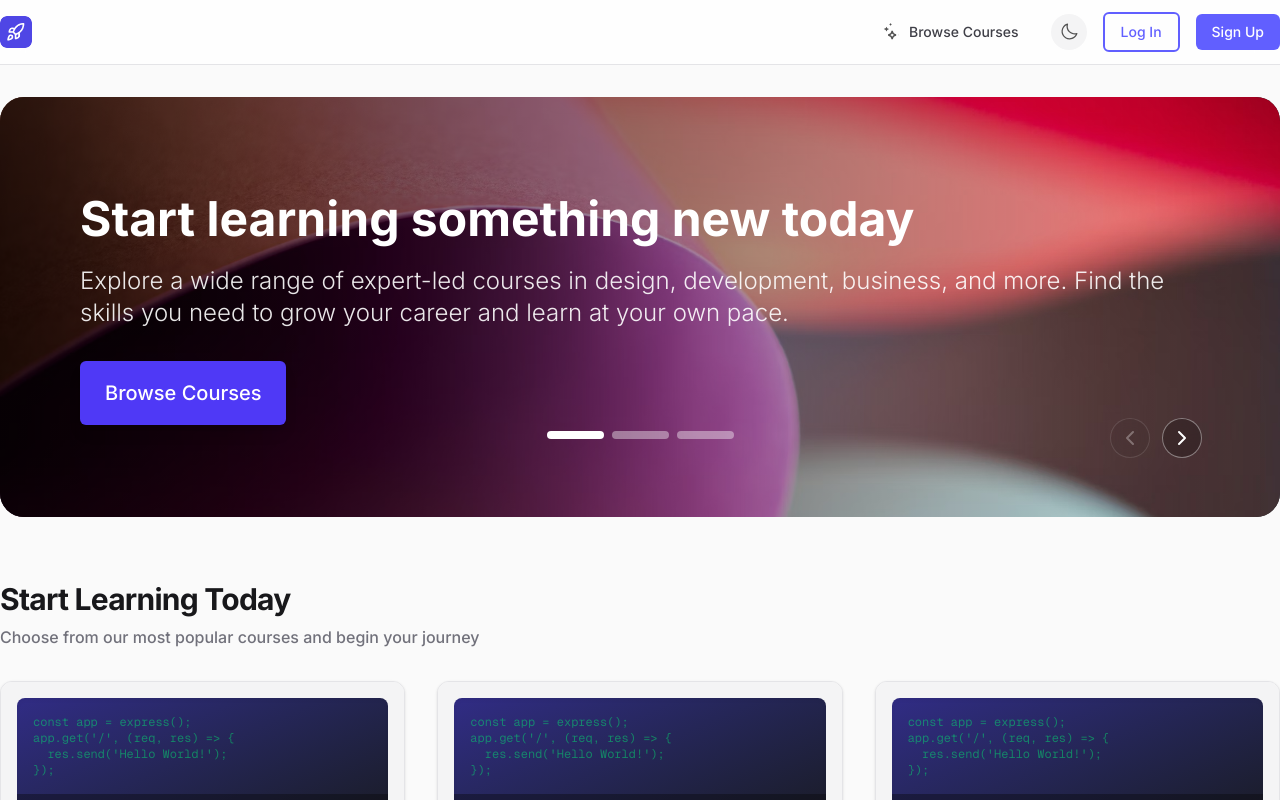
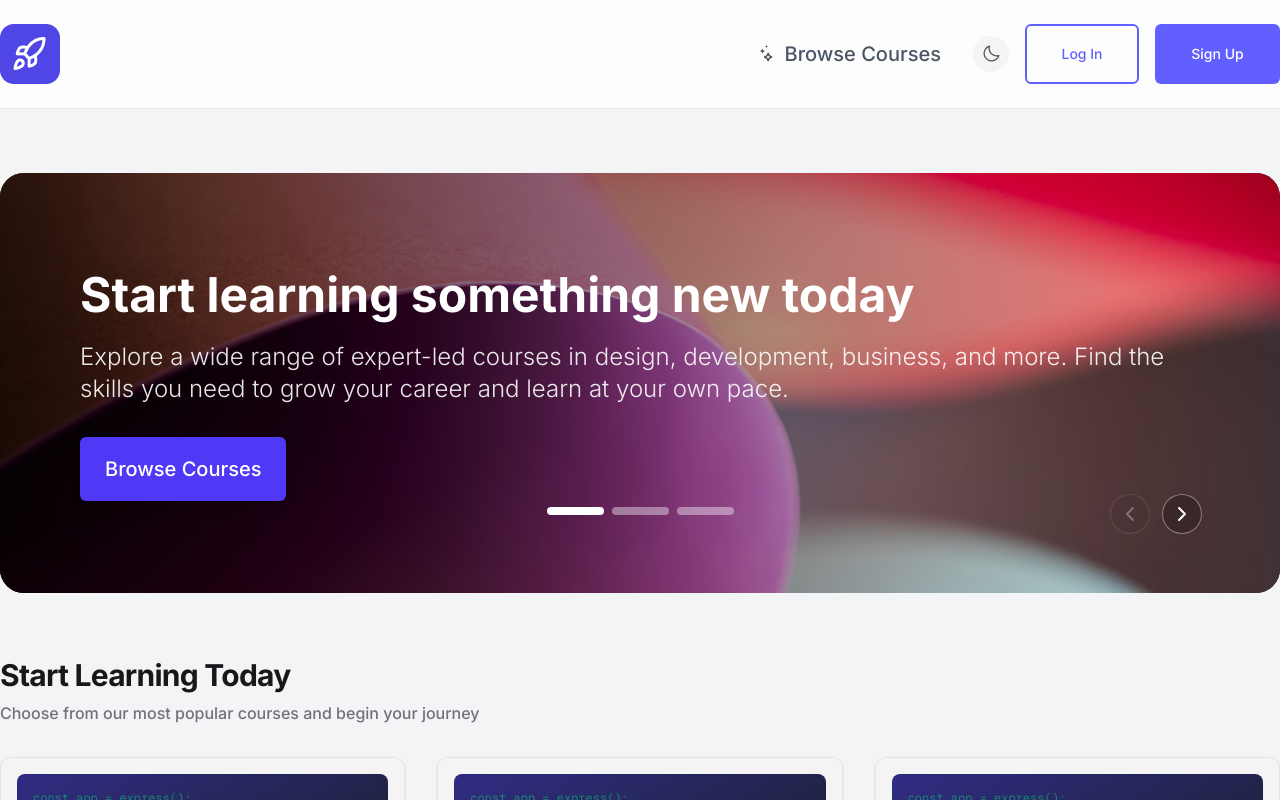
Before and after one commit to sector127/rdbr, a Next.js app: page / in a window 1280 px wide. Shown: the top 800 px of the page. Built offline with nearby package versions, Linux system fonts and the light colour scheme.

Commit message:
fixed navbar

```diff
--- a/app/globals.css
+++ b/app/globals.css
@@ -3,7 +3,7 @@
 @variant dark (&:where(.dark, .dark *));
 
 :root {
-  --background: #ffffff;
+  --background: #f3f4f6;
   --foreground: #171717;
 }
 
--- a/app/page.tsx
+++ b/app/page.tsx
@@ -12,7 +12,7 @@ export default function Home() {
   ];
 
   return (
-    <div className="min-h-screen flex flex-col bg-zinc-50 dark:bg-black font-sans">
+    <div className="min-h-screen flex flex-col bg-gray-100 dark:bg-black font-sans">
       <Header />
 
       <main className="flex-1 w-full max-w-[1566px] mx-auto px-4 lg:px-0 pb-16">
--- a/components/Button.tsx
+++ b/components/Button.tsx
@@ -17,7 +17,7 @@ export function Button({
 
   const variants = {
     solid: "bg-indigo-500 text-white hover:bg-indigo-600 active:bg-indigo-700",
-    outline: "border-2 border-indigo-500 text-indigo-500 hover:bg-indigo-50 active:bg-indigo-100",
+    outline: "border-2 border-indigo-500 text-indigo-500 hover:bg-indigo-600 hover:text-white active:bg-indigo-100",
     ghost: "text-indigo-500 hover:bg-indigo-50 active:bg-indigo-100 dark:hover:bg-indigo-950 dark:text-indigo-400"
   };
 
--- a/components/Footer.tsx
+++ b/components/Footer.tsx
@@ -3,7 +3,7 @@ import Link from "next/link";
 
 export function Footer() {
   return (
-    <footer className="mt-16 bg-zinc-50 border-t border-zinc-200 py-12 dark:bg-zinc-950 dark:border-zinc-800">
+    <footer className="mt-16 bg-gray-100 border-t border-zinc-200 py-12 dark:bg-zinc-950 dark:border-zinc-800">
       <div className="mx-auto max-w-[1566px] px-4 lg:px-0">
         <div className="grid grid-cols-1 md:grid-cols-4 gap-8">
           <div className="flex flex-col gap-4 col-span-1 md:col-span-2">
--- a/components/Header.tsx
+++ b/components/Header.tsx
@@ -5,30 +5,30 @@ import { ThemeToggle } from "./ThemeToggle";
 
 export function Header() {
   return (
-    <header className="sticky top-0 z-50 w-full border-b border-zinc-200 bg-white/80 backdrop-blur-md dark:border-zinc-800 dark:bg-black/80">
-      <div className="mx-auto flex h-16 max-w-[1566px] items-center justify-between px-4 lg:px-0">
+    <header className="sticky top-0 z-50 w-full border-b border-gray-200 bg-white/80 backdrop-blur-md dark:border-zinc-800 dark:bg-black/80">
+      <div className="mx-auto flex py-6 max-w-[1566px] items-center justify-between px-4 lg:px-0">
         <div className="flex items-center gap-2">
           <Link href="/" className="flex items-center gap-2">
             <Image
               src="/logo.png"
               alt="Logo"
-              width={32}
-              height={32}
+              width={60}
+              height={60}
               className="rounded-md"
             />
           </Link>
         </div>
 
         <div className="flex items-center gap-4">
-          <button className="flex items-center gap-2 text-sm font-medium text-zinc-700 hover:text-black dark:text-zinc-300 dark:hover:text-white transition-colors">
+          <button className="flex items-center gap-2 text-xl font-medium text-gray-600 hover:text-black dark:text-zinc-300 dark:hover:text-white transition-colors">
             <Image src="/icons/BrowseCourses.svg" alt="Browse Courses" width={20} height={20} className="dark:invert" />
             Browse Courses
           </button>
 
           <div className="hidden sm:flex items-center gap-4 ml-4">
             <ThemeToggle />
-            <Button variant="outline" className="border-indigo-200 hover:bg-indigo-50 hover:border-indigo-300 border">Log In</Button>
-            <Button variant="solid">Sign Up</Button>
+            <Button variant="outline" className="w-[114px] h-[60px] border-indigo-200 hover:bg-indigo-50 hover:border-indigo-300 border">Log In</Button>
+            <Button variant="solid" className="w-[125px] h-[60px]">Sign Up</Button>
           </div>
         </div>
       </div>
--- a/components/HeroBanner.tsx
+++ b/components/HeroBanner.tsx
@@ -27,7 +27,7 @@ export function HeroBanner() {
 
   return (
     <div
-      className="relative w-[1566px] max-w-full h-[420px] mx-auto overflow-hidden rounded-3xl mt-8 flex flex-col justify-center bg-zinc-900"
+      className="relative w-[1566px] max-w-full h-[420px] mx-auto overflow-hidden rounded-3xl mt-16 flex flex-col justify-center bg-zinc-900"
     >
       {/* Background Image Carousel */}
       {HERO_IMAGES.map((src, index) => (
```
